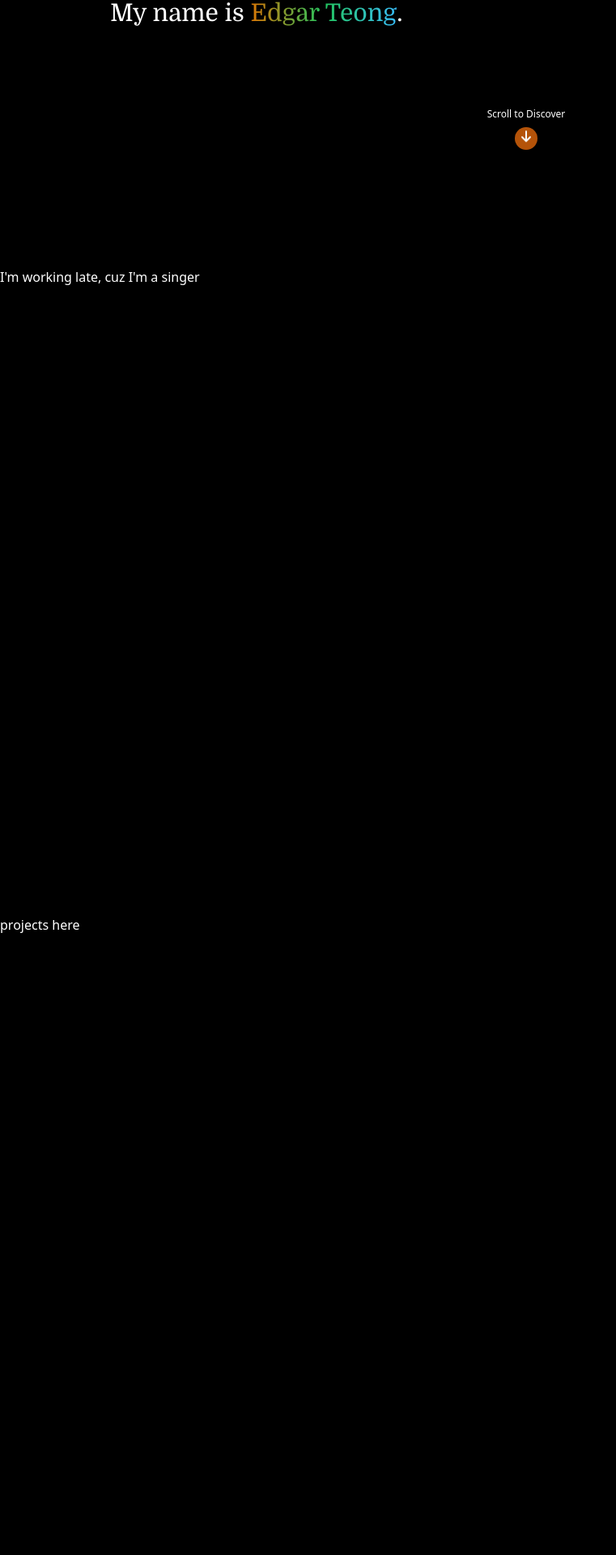
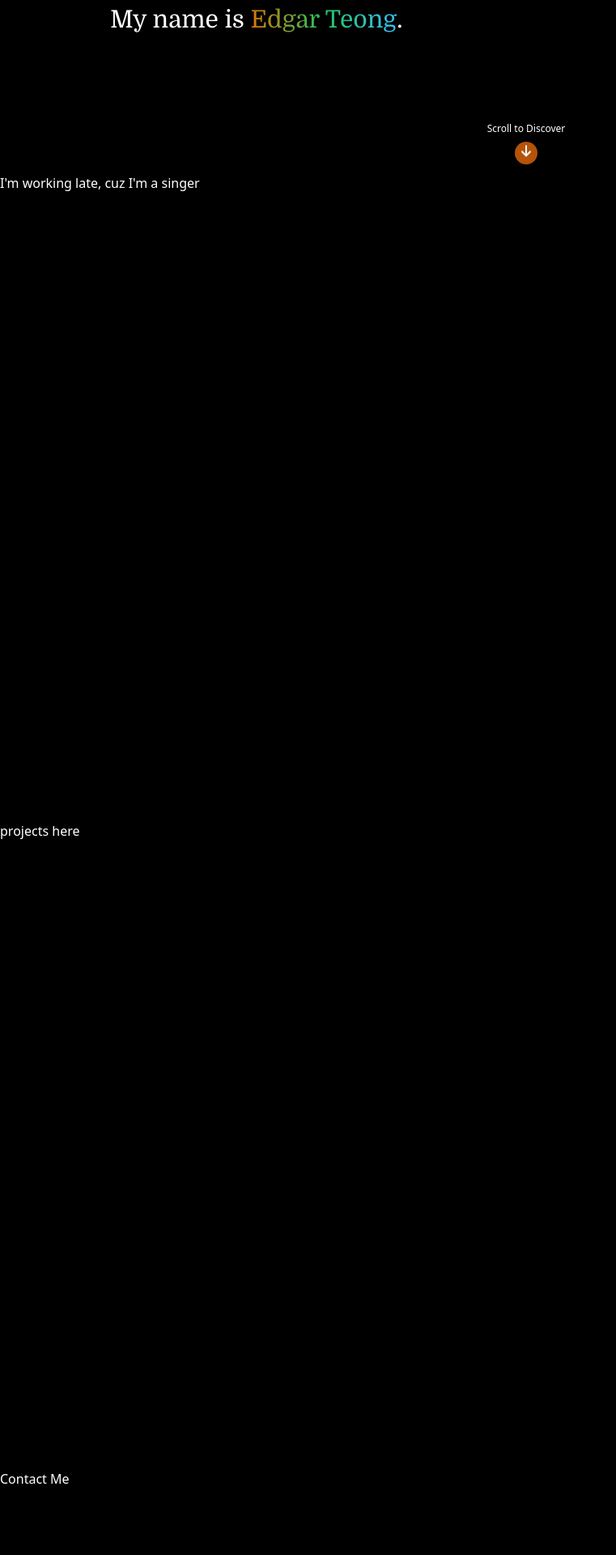
Before and after one commit to safarinexus/edgar-teong, a React (Vite) app: page / in a window 1280 px wide. Shown: the part 688-2608 px from the top of the page at 81% size, without its empty margins (0-761 px from the left). Built offline with nearby package versions, Linux system fonts and the light colour scheme.

Commit message:
trying something

```diff
--- a/src/App.tsx
+++ b/src/App.tsx
@@ -18,9 +18,9 @@ const App = () => {
       <ScrollProgressBar />
       <Header width={width}/>
       <Landing />
-      <div id="work" className="h-svh min-h-fit pt-[130px] sm:pt-[140px]">I'm working late, cuz I'm a singer</div>
-      <div id="projects" className="h-svh min-h-min pt-[130px] sm:pt-[140px]">projects here</div>
-      <div id="contact" className="h-svh min-h-min pt-[130px] sm:pt-[140px]">Contact Me</div>
+      <div id="work" className="h-svh min-h-fit">I'm working late, cuz I'm a singer</div>
+      <div id="projects" className="h-svh min-h-min">projects here</div>
+      <div id="contact" className="h-svh min-h-min">Contact Me</div>
     </>
   )
 }
--- a/src/components/PageComponents/Landing/Landing.tsx
+++ b/src/components/PageComponents/Landing/Landing.tsx
@@ -7,7 +7,7 @@ const Landing = () => {
     return (
         <div
             id="landing"
-            className="w-full max-w-[1200px] h-[90svh] min-h-max pt-[110px] xs:pt-[120px] sm:pt-[140px] pr-5 pl-5
+            className="w-full max-w-[1200px] h-[85svh] sm:h-svh min-h-max pt-[110px] xs:pt-[120px] sm:pt-[140px] pr-5 pl-5
                 grid grid-cols-1 gap-5 items-center sm:grid-cols-[60%_40%] sm:grid-rows-[10%_auto_20%_52px]
                 ml-auto mr-auto sm:p-24 sm:pb-1
             "
--- a/src/components/PageComponents/Landing/ScrollIndicator.tsx
+++ b/src/components/PageComponents/Landing/ScrollIndicator.tsx
@@ -22,7 +22,7 @@ const ScrollIndicator = () => {
   }, []);
 
   return (
-    <div id="scroll-indicator-container" className="flex flex-col items-center space-y-2 sm:row-start-4 sm:col-span-2" style={{ opacity }}>
+    <div id="scroll-indicator-container" className="flex flex-col items-center space-y-2 sm:row-start-4 sm:col-span-2 mb-3" style={{ opacity }}>
       <p id="scroll-text" className="text-xs">Scroll to Discover</p>
 
       <HashLink to="/#work" id="scroll-indicator" className="relative flex items-center justify-center w-7 h-7 rounded-full bg-amber-400 dark:bg-amber-700">
```
